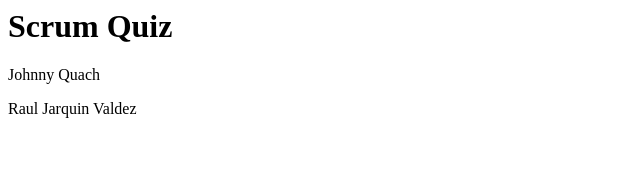
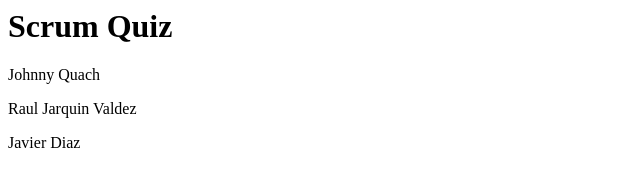
Before and after one commit to Crysmah/interactive-quiz, a plain HTML site: page index.html in a window 1280 px wide. Shown: the full height of the page, 0-640 px from the left. Drawn offline with Linux system fonts and the light colour scheme.

Commit message:
Added name

```diff
--- a/index.html
+++ b/index.html
@@ -9,6 +9,7 @@
     <h1>Scrum Quiz</h1>
     <p>Johnny Quach<p>
     <p>Raul Jarquin Valdez</p>
+    <p>Javier Diaz</p>
 
 </body>
 </html>
```
